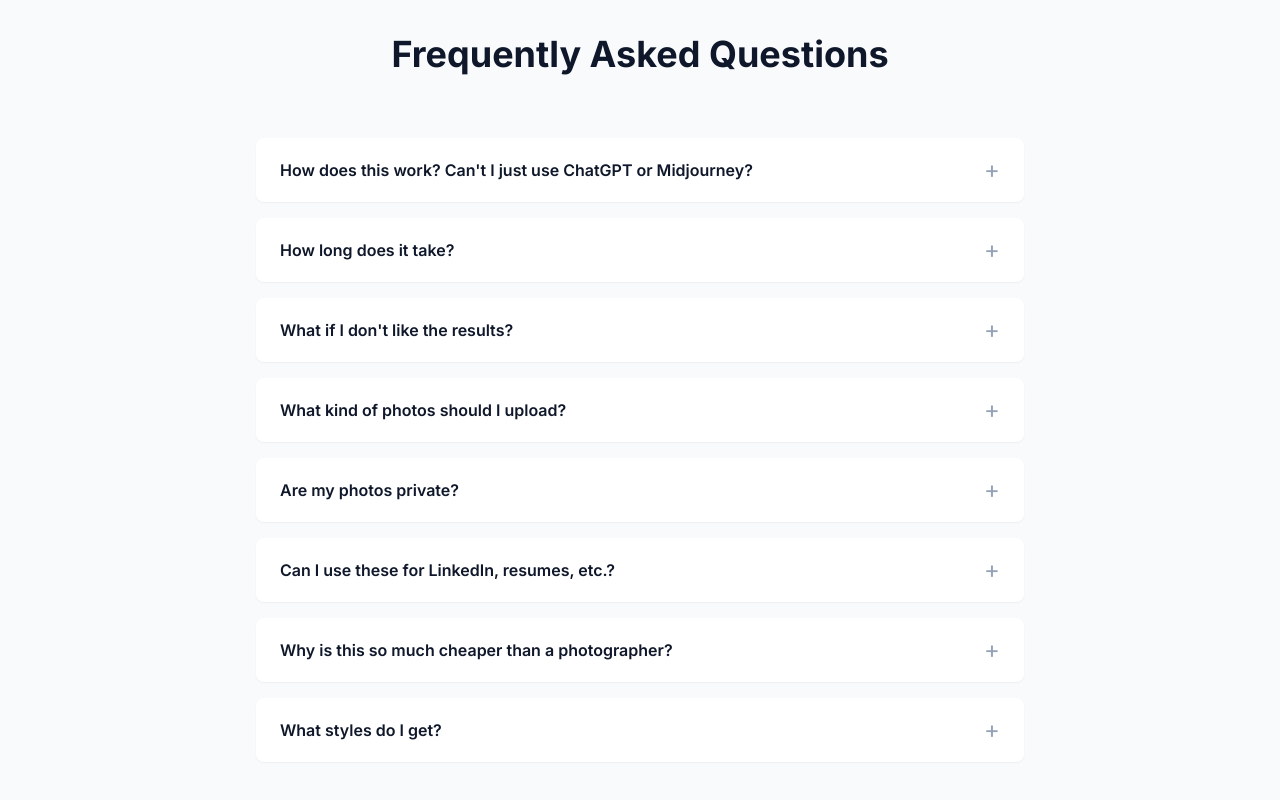
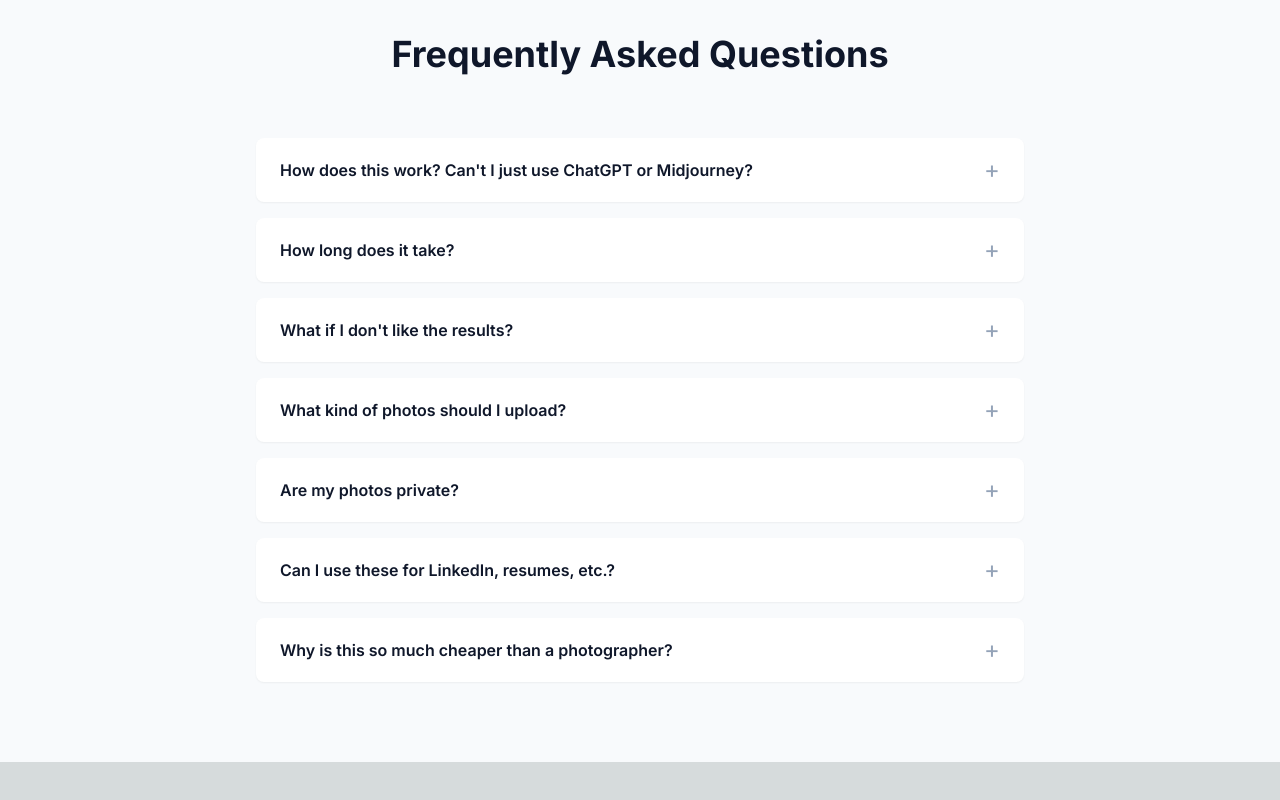
Before and after one commit to karanb-07/recruitshot, a Next.js app: page / in a window 1280 px wide. Shown: the part 2463-3263 px from the top of the page. After the commit the page ends 3225 px from the top, so only its background shows below. Built offline with nearby package versions, Linux system fonts and the light colour scheme.

Commit message:
Fixed FAQ

```diff
--- a/components/FAQ.tsx
+++ b/components/FAQ.tsx
@@ -29,10 +29,6 @@ const faqs = [
   {
     q: "Why is this so much cheaper than a photographer?",
     a: "AI makes it possible! A traditional photographer charges $200-500 for their time, equipment, and studio. We use AI to generate professional-quality headshots instantly."
-  },
-  {
-    q: "What styles do I get?",
-    a: "You'll get headshots in different professional styles: business formal (suit/blazer), business casual, modern professional, outdoor professional, and creative professional backgrounds."
   }
 ]
 
```
